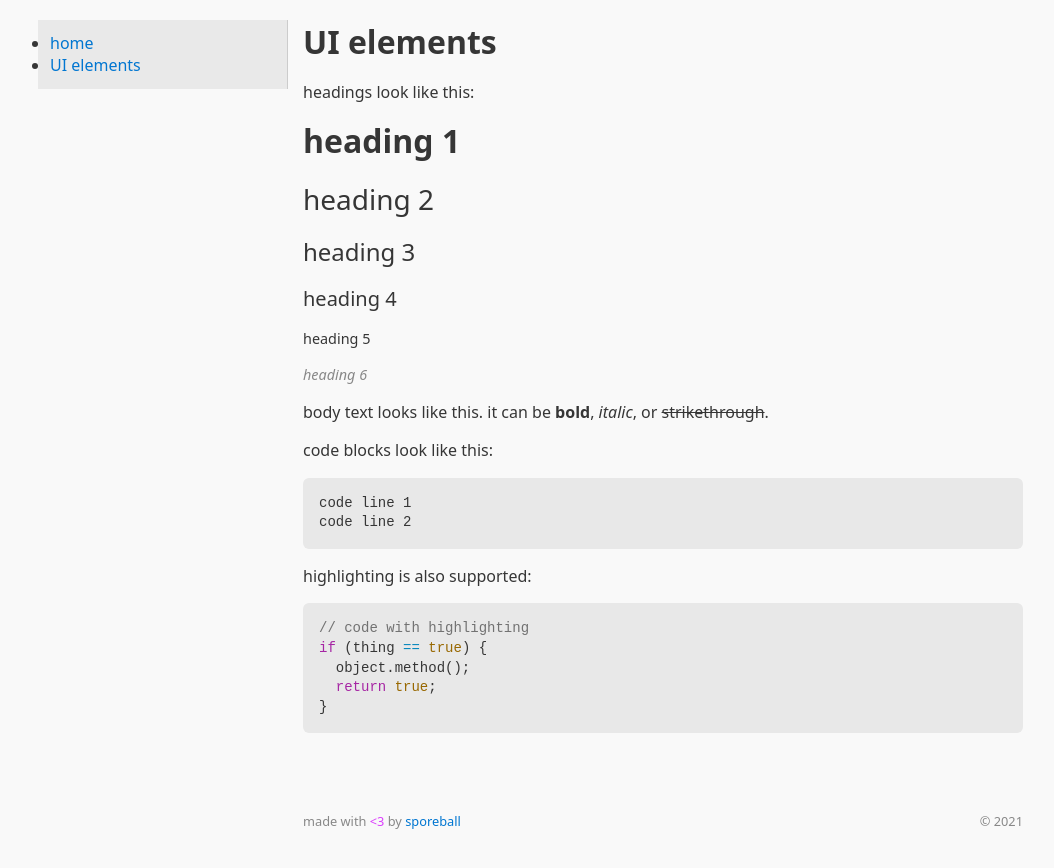
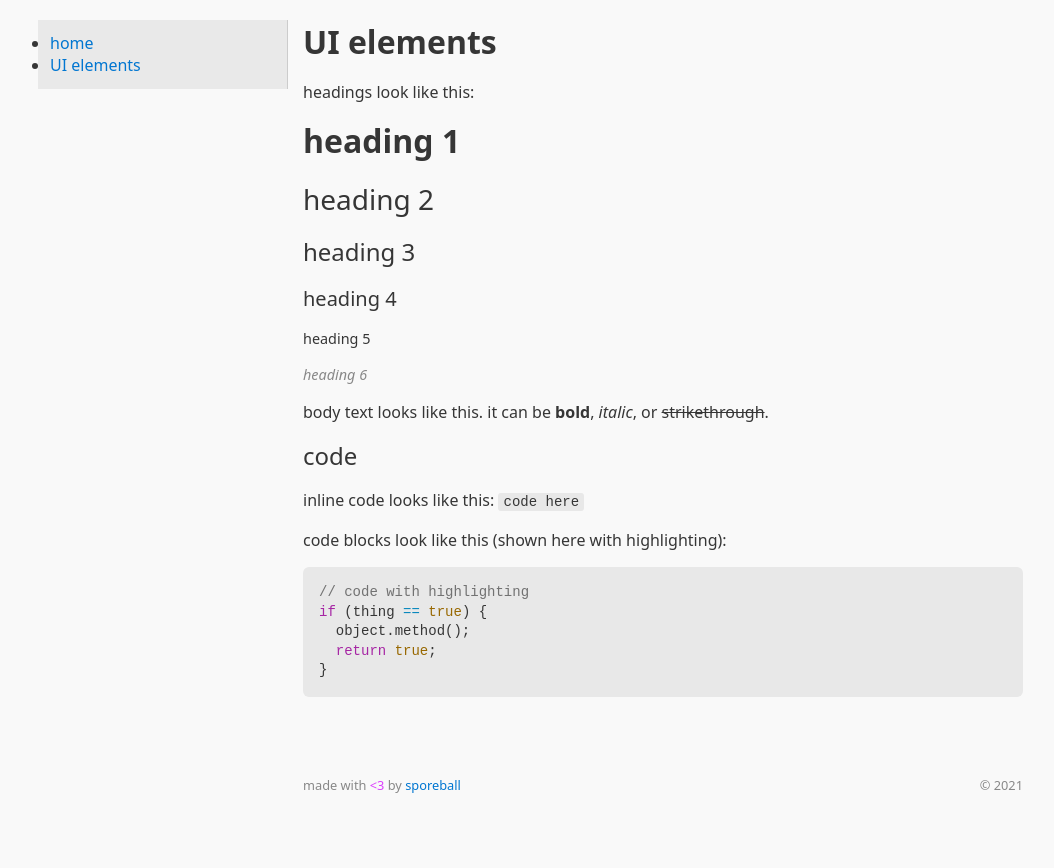
Before and after one commit to sporeball/lifeblood, a Jekyll site: the page built from docs/ui_components.md, in a window 1280 px wide. Shown: the top 868 px of the page, without its empty margins (102-1156 px from the left). Built offline with Jekyll 4.4.1, drawn with Linux system fonts in a browser that asks for light colours.

Commit message:
inline code

````diff
--- a/_sass/code.scss
+++ b/_sass/code.scss
@@ -1,3 +1,12 @@
+/* inline code */
+code.highlighter-rouge {
+  border-radius:3px;
+  padding:1px 5px;
+  font-size:0.875rem;
+  background-color:#e8e8e8;
+}
+
+/* code block */
 pre {
   overflow:auto;
   margin:0 0 1rem;
@@ -8,12 +17,14 @@ pre {
   font-family:SFMono-Regular, Menlo, Monaco, Consolas, "Liberation Mono", "Courier New", monospace
 }
 
+/* lines in a block */
 pre code {
   font-size:0.875rem;
   word-break:normal;
   white-space:pre
 }
 
+/* tokens in a line */
 code span {
   font-size:0.875rem
 }
--- a/docs/ui_components.md
+++ b/docs/ui_components.md
@@ -15,13 +15,10 @@ headings look like this:
 
 body text looks like this. it can be **bold**, *italic*, or <s>strikethrough</s>.
 
-code blocks look like this:
-```
-code line 1
-code line 2
-```
+### code
+inline code looks like this: `code here`
 
-highlighting is also supported:
+code blocks look like this (shown here with highlighting):
 ```js
 // code with highlighting
 if (thing == true) {
````
